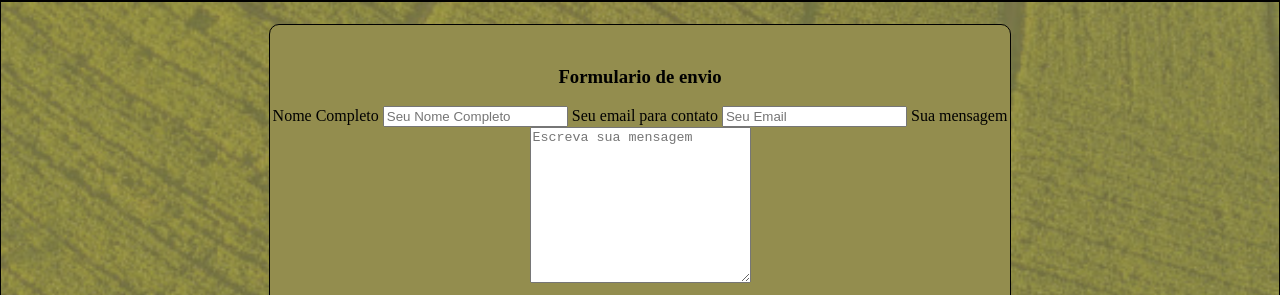
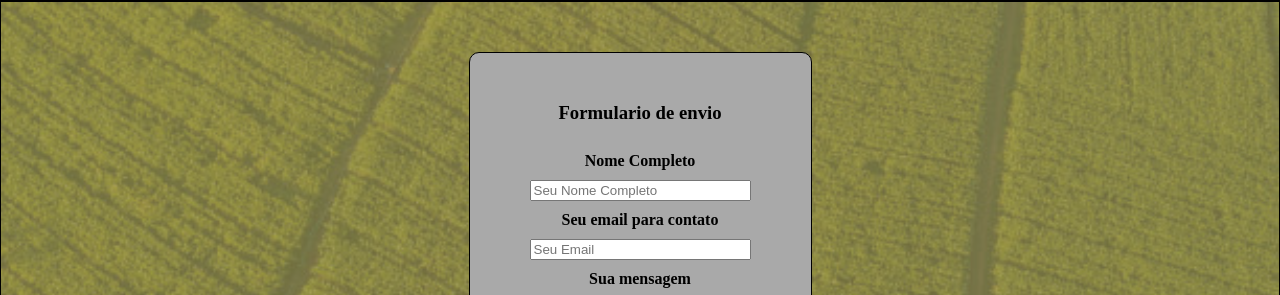
Before and after one commit to InfinityCooperative/Safra, a plain HTML site: page index.html in a window 1280 px wide. Shown: the part 451-746 px from the top of the page. Drawn offline with Linux system fonts and the light colour scheme.

Commit message:
Update style.css

```diff
--- a/style.css
+++ b/style.css
@@ -40,23 +40,23 @@ body{
     border-color: #000;
     height: auto;
  }
- .form {
-    background-color: rgb(147, 141, 78);
-    padding: 22px 0px 22px 0px;
-    margin: 22px 21% 45px 21%;
-    border: 0.7px solid #000;
+.form{
+    background: darkgray;
+    display: inline-grid;
+    padding: 30px 60px;
+    margin: 50px;
+    border-width: 0.5px;
+    border-style: solid;
     border-radius: 10px;
 }
- .botaoenv:hover{
-     background-color: rgb(92, 255, 155);
-     color: black;
-     width: 60px;
-     height: 25px;
-     border: none;
-     box-shadow: 5px 5px 10px rgba(0, 0, 0, 0.5);
-     padding: 5px;
-     border-radius: 10px;
- }
+label{
+    margin:10px;
+    font-weight: bold;
+}
+.botaoenv:hover {
+    text-decoration: underline;
+    border-style: solid;
+}
  .imagem{
      height: 40px;
  }
```
